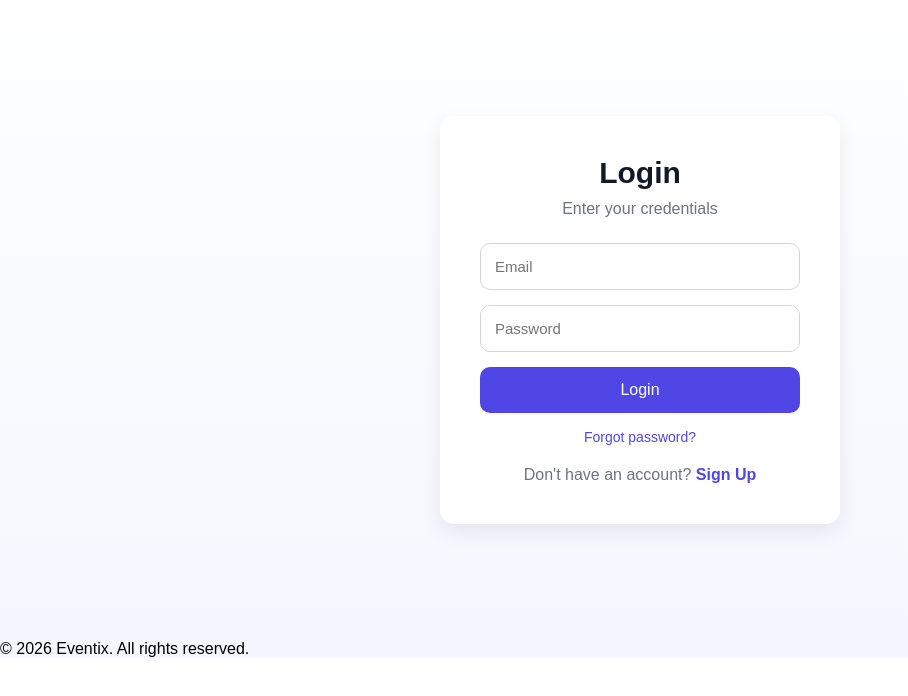
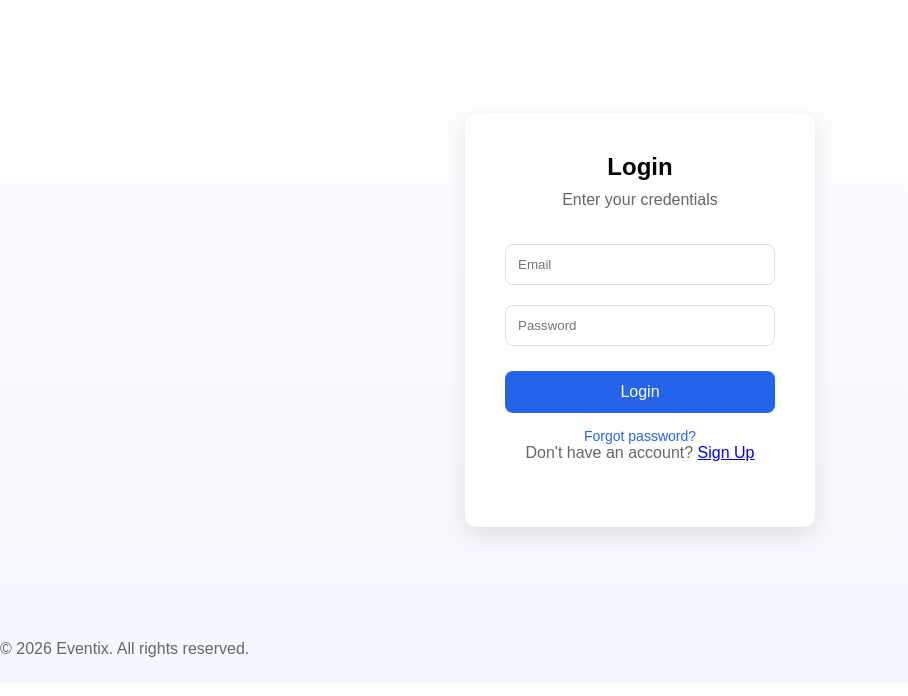
Before and after one commit to nishant-b-bit/AI39-C--Group-7-College_Event_Management_System, a Flask app: page /login in a window 1280 px wide. Shown: the part 71-767 px from the top of the page, without its empty margins (0-908 px from the left). Run offline with Flask 3, Linux system fonts and the light colour scheme.

Commit message:
added the code to make the login bar at the center

```diff
--- a/app/static/css/login.css
+++ b/app/static/css/login.css
@@ -1,104 +1,59 @@
-/* Page Layout */
+.login-box {
+    background: white;
+    padding: 40px;
+    border-radius: 12px;
+    box-shadow: 0 8px 20px rgba(0, 0, 0, 0.1);
+    width: 350px;
+    text-align: center;
+}
+
+h2 {
+    margin-bottom: 10px;
+}
+
+p {
+    color: #666;
+    margin-bottom: 25px;
+}
+
+input {
+    width: 100%;
+    padding: 12px;
+    margin: 10px 0;
+    border: 1px solid #ddd;
+    border-radius: 8px;
+    outline: none;
+}
+
+button {
+    width: 100%;
+    padding: 12px;
+    border: none;
+    border-radius: 8px;
+    background: #2563eb;
+    color: white;
+    font-size: 16px;
+    cursor: pointer;
+    margin-top: 15px;
+}
+
+button:hover {
+    background: #1d4ed8;
+}
+
+.link {
+    margin-top: 15px;
+    font-size: 14px;
+}
+
+.link a {
+    color: #2563eb;
+    text-decoration: none;
+}
 
 .login-container {
     display: flex;
     justify-content: center;
     align-items: center;
     min-height: 80vh;
-    padding: 20px;
 }
-
-/* Login Box */
-
-.login-box {
-    background: white;
-    padding: 40px;
-    border-radius: 14px;
-    box-shadow: 0 8px 20px rgba(0, 0, 0, 0.08);
-    width: 100%;
-    max-width: 400px;
-    text-align: center;
-}
-
-/* Heading */
-
-.login-box h2 {
-    margin-bottom: 10px;
-    font-size: 30px;
-    color: #111827;
-}
-
-.login-box p {
-    color: #6b7280;
-    margin-bottom: 25px;
-}
-
-/* Form */
-
-.login-box form {
-    display: flex;
-    flex-direction: column;
-    gap: 15px;
-}
-
-.login-box input {
-    width: 100%;
-    padding: 14px;
-    border: 1px solid #d1d5db;
-    border-radius: 10px;
-    outline: none;
-    font-size: 15px;
-}
-
-.login-box input:focus {
-    border-color: #4f46e5;
-}
-
-/* Button */
-
-.login-box button {
-    width: 100%;
-    padding: 14px;
-    border: none;
-    border-radius: 10px;
-    background: #4f46e5;
-    color: white;
-    font-size: 16px;
-    cursor: pointer;
-    transition: 0.3s;
-}
-
-.login-box button:hover {
-    background: #4338ca;
-}
-
-/* Links */
-
-.link {
-    margin-top: 15px;
-}
-
-.link a {
-    text-decoration: none;
-    color: #4f46e5;
-    font-size: 14px;
-}
-
-.signup-link {
-    margin-top: 20px;
-}
-
-.signup-link p {
-    margin: 0;
-    color: #6b7280;
-}
-
-.signup-link a {
-    color: #4f46e5;
-    text-decoration: none;
-    font-weight: 600;
-}
-
-.signup-link a:hover {
-    text-decoration: underline;
-}
```
